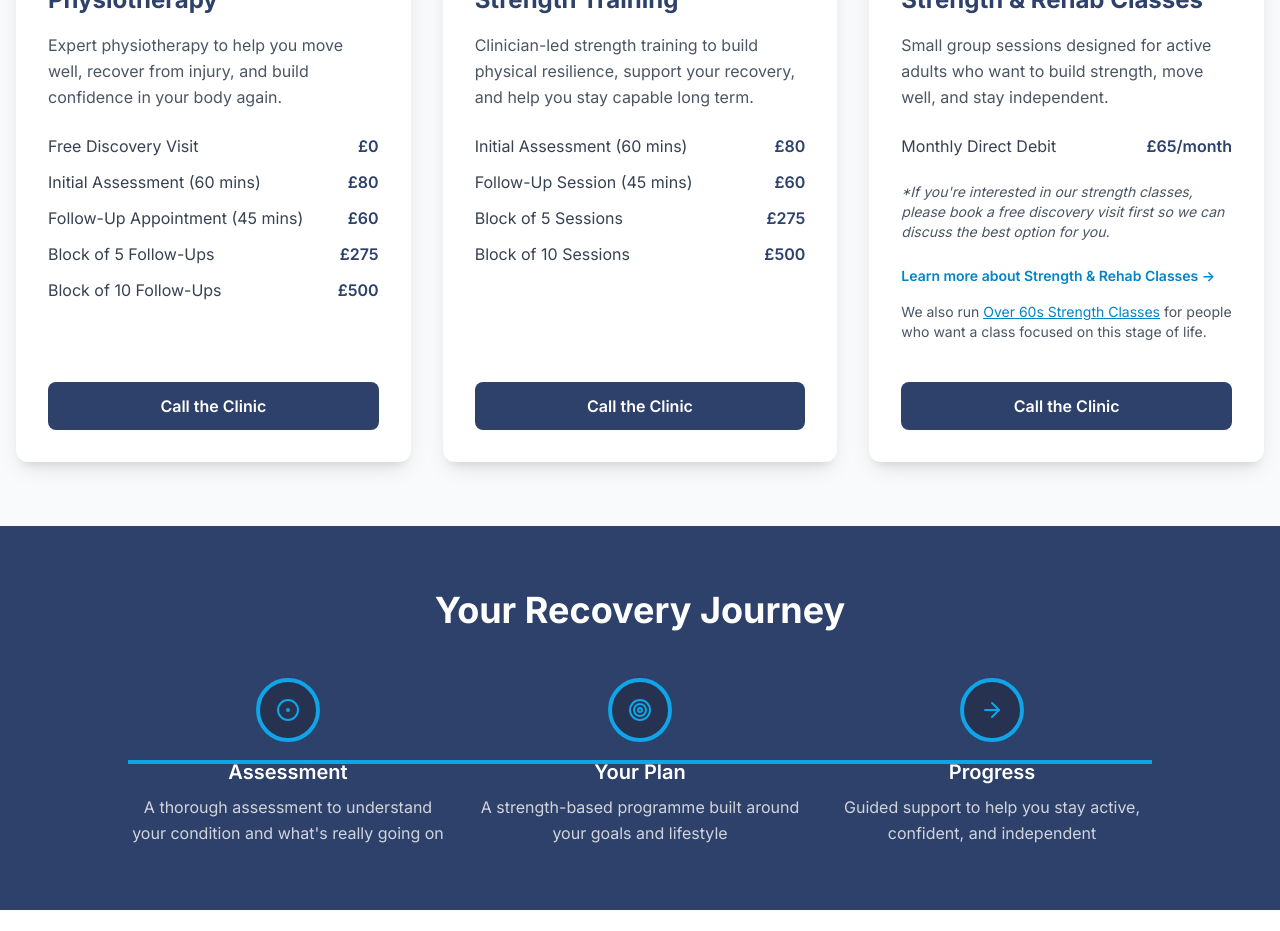
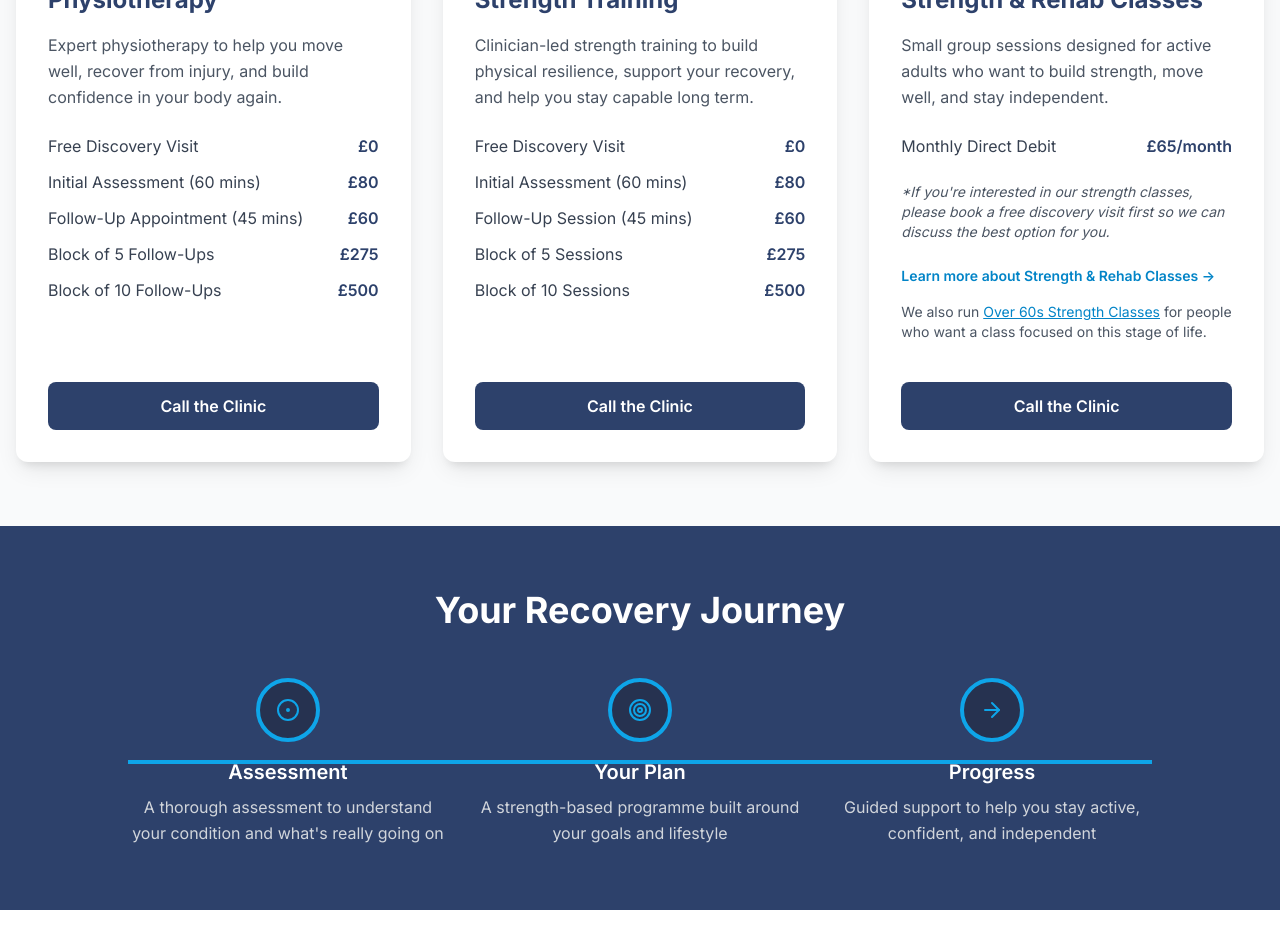
Before and after one commit to CTPhysio/CTPhysio, a React (Vite) app: page /services in a window 1280 px wide. Shown: the part 980-1911 px from the top of the page. Built offline with nearby package versions, Linux system fonts and the light colour scheme.

Commit message:
Updated Services.tsx

```diff
--- a/src/components/Services.tsx
+++ b/src/components/Services.tsx
@@ -29,6 +29,7 @@ const Services: React.FC = () => {
       link: "https://chris-tiley-physiotherapy.uk1.cliniko.com/bookings#service",
       buttonText: "Call the Clinic",
       pricing: [
+        { name: "Free Discovery Visit", price: "£0" },
         { name: "Initial Assessment (60 mins)", price: "£80" },
         { name: "Follow-Up Session (45 mins)", price: "£60" },
         { name: "Block of 5 Sessions", price: "£275" },
```
